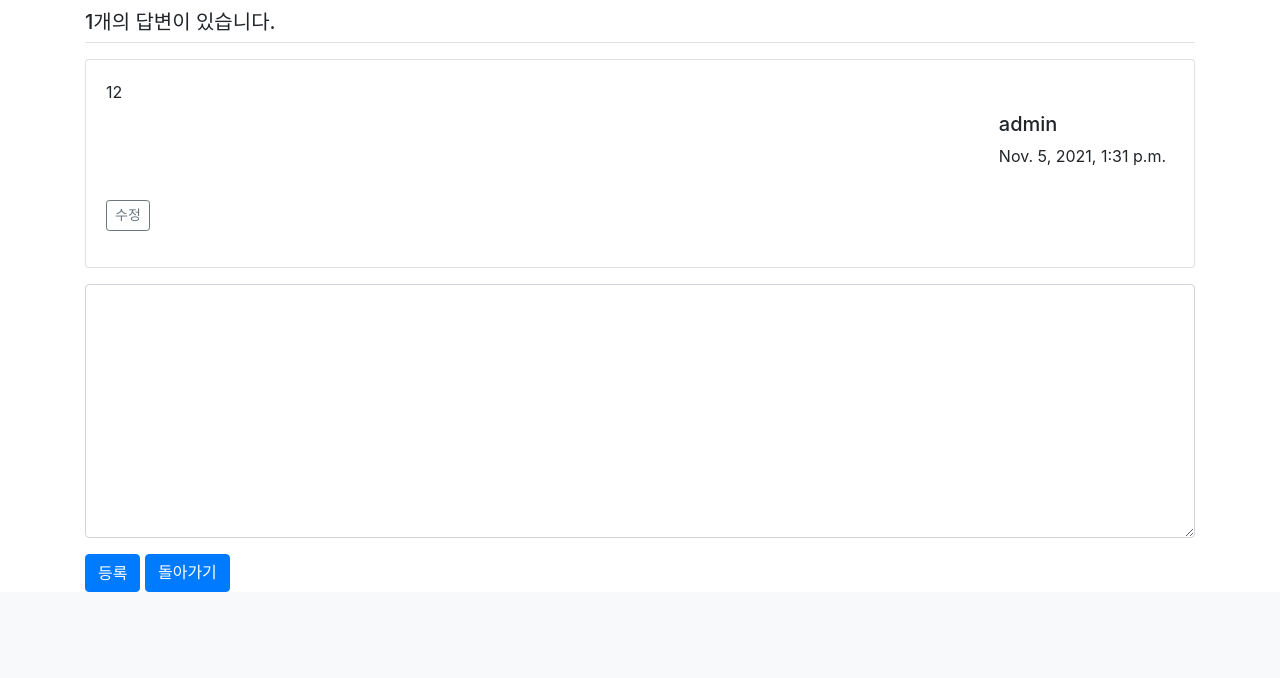
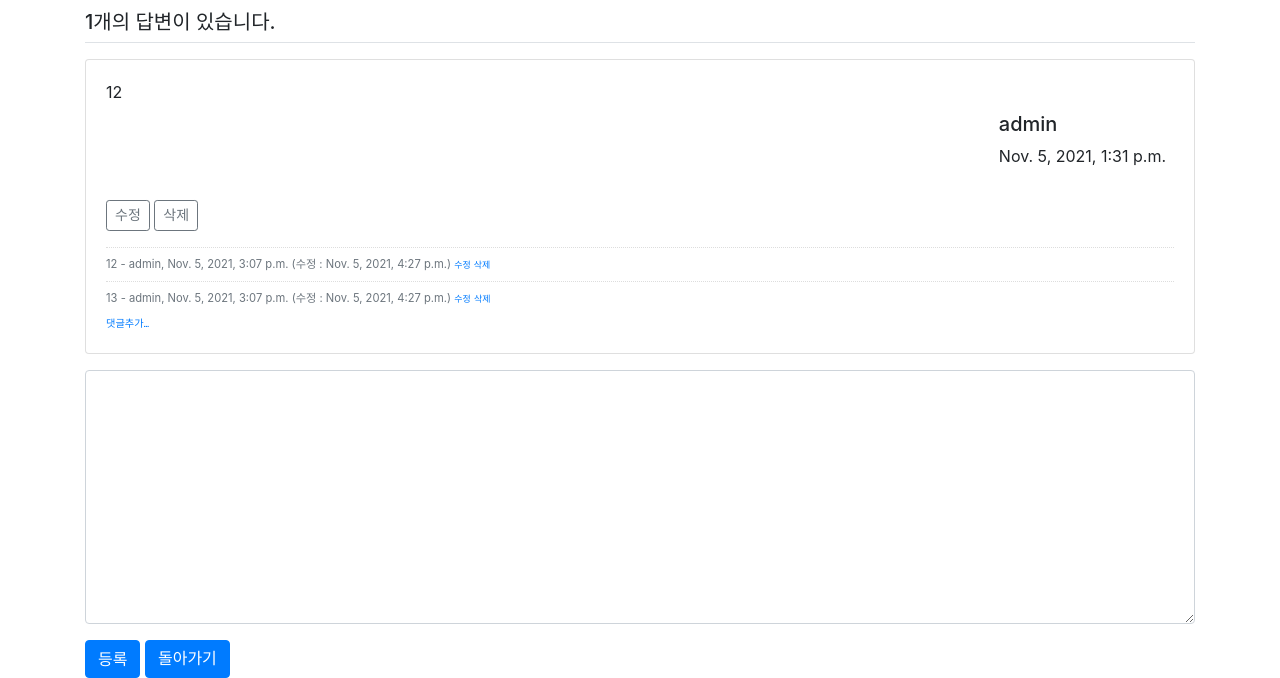
Before and after one commit to mhso09/jump_to_django, a Django app: page /pybo/3/ in a window 1280 px wide. Shown: the part 385-1063 px from the top of the page. Before the commit the page ends 977 px from the top, so only its background shows below. Run offline with Django 3.2, Linux system fonts and the light colour scheme; a user stored in the database is signed in; data comes from the database, SQL or seed files in the repository; both versions use the stored data as it was after the commit; some libraries are stand-ins or nearby versions.

Commit message:
create_comment

```diff
--- a/pybo/urls.py
+++ b/pybo/urls.py
@@ -16,12 +16,20 @@ urlpatterns = [
          views.question_delete, name='question_delete'), # 질문 삭제
     path('answer/modify/<int:answer_id>/',
          views.answer_modify, name='answer_modify'), # 답변 수정
+    path('answer/delete/<int:answer_id>/',
+         views.answer_delete, name='answer_delete'),  # 답변 수정
+
      path('comment/create/question/<int:question_id>',
          views.comment_create_question, name='comment_create_question'), #질문 댓글 등록
-
     path('comment/modify/question/<int:comment_id>',
          views.comment_modify_question, name='comment_modify_question'), # 질문 댓글 수정
+    path('comment/delete/question/<int:comment_id>',
+         views.comment_delete_question, name='comment_delete_question'), # 질문 댓글 삭제
 
-#     path('comment/delete/question/<int:comment_id>',
-#          views.comment_delete_question, name='comment_delete_question'), # 질문 댓글 삭제
+    path('comment/create/answer/<int:answer_id>',
+         views.comment_create_answer, name='comment_create_answer'),  # 답글 댓글 등록
+    path('comment/modify/answer/<int:comment_id>',
+         views.comment_modify_answer, name='comment_modify_answer'),  # 답글 댓글 수정
+    path('comment/delete/answer/<int:comment_id>',
+         views.comment_delete_answer, name='comment_delete_answer'),  # 답글 댓글 삭제
 ]
--- a/pybo/views.py
+++ b/pybo/views.py
@@ -98,6 +98,7 @@ def answer_create(request, question_id):
 #     answer.save()
 #     return redirect('pybo:detail', question_id=question.id)
 
+# 질문 수정
 @login_required(login_url='common:login')
 def question_modify(request, question_id):
     '''
@@ -119,6 +120,7 @@ def question_modify(request, question_id):
     context = {'form':form}
     return render(request, 'pybo/question_form.html', context)
 
+# 질문 삭제
 @login_required(login_url='common:login')
 def question_delete(request, question_id):
     '''
@@ -131,6 +133,7 @@ def question_delete(request, question_id):
     question.delete()
     return redirect('pybo:index')
 
+# 답글 수정
 @login_required(login_url='common:login')
 def answer_modify(request, answer_id):
     '''
@@ -152,6 +155,20 @@ def answer_modify(request, answer_id):
     context = {'answer': answer, 'form': form}
     return render(request, 'pybo/answer_form.html', context)
 
+# 답글 삭제
+@login_required(login_url='common:login')
+def answer_delete(request, answer_id):
+    '''
+    답글삭제
+    '''
+    answer = get_object_or_404(Answer, pk=answer_id)
+    if request.user != answer.author:
+        messages.error(request, '삭제권한이 없습니다.')
+        return redirect('pybo:detail', answer_id=answer.id)
+    answer.delete()
+    return redirect('pybo:index')
+
+# 질문 댓글 작성
 @login_required(login_url='common:login')
 def comment_create_question(request, question_id):
     """
@@ -161,7 +178,7 @@ def comment_create_question(request, question_id):
     if request.method == "POST":
         form = CommentForm(request.POST)
         if form.is_valid():
-            comment = form.save(request.POST)
+            comment = form.save(commit=False)
             comment.author = request.user
             comment.create_date = datetime.now()
             comment.question = question
@@ -172,19 +189,19 @@ def comment_create_question(request, question_id):
     context = {'form':form}
     return render(request, 'pybo/comment_form.html', context)
 
-
+# 질문 댓글 수정
 @login_required(login_url='common:login')
 def comment_modify_question(request, comment_id):
     """
     pybo 댓글 수정하기
     """
-    comment = get_object_or_404(request, pk=comment_id)
+    comment = get_object_or_404(Comment, pk=comment_id)
     if request.user != comment.author:
         messages.error(request, "수정권한이 없습니다.")
         return redirect('pybo:detail', question_id=comment.question.id)
 
     if request.method == "POST":
-        form = CommentForm(request.POST, insrance=comment)
+        form = CommentForm(request.POST, instance=comment)
         if form.is_valid():
             comment = form.save(commit=False)
             comment.modify_date = datetime.now()
@@ -194,3 +211,68 @@ def comment_modify_question(request, comment_id):
         form = CommentForm(instance=comment)
     context = {"form":form}
     return render(request, "pybo/comment_form.html", context)
+
+# 질문 댓글 삭제
+@login_required(login_url='common:login')
+def comment_delete_question(request, comment_id):
+    """
+    pybo 댓글 삭제하기
+    """
+    comment = get_object_or_404(Comment, pk=comment_id)
+    if request.user != comment.author:
+        messages.error(request, "삭제권한이 없습니다.")
+        return redirect("pybo:detail", question_id=comment.question.id)
+    else:
+        comment.delete()
+    return redirect("pybo:detail", question_id=comment.question.id)
+
+# 답글 댓글작성
+@login_required(login_url='common:login')
+def comment_create_answer(request, answer_id):
+    """
+    답글 댓글작성
+    """
+    answer = get_object_or_404(Answer, pk=answer_id)
+    if request.method == "POST":
+        form = CommentForm(request.POST)
+        if form.is_valid():
+            comment = form.save(commit=False)
+            comment.author = request.user
+            comment.create_date = datetime.now()
+            comment.answer = answer
+            comment.save()
+            return redirect("pybo:detail", question_id=comment.answer.question.id)
+    else:
+        form = CommentForm()
+    context = {"form":form}
+    return render(request, "pybo/comment_form.html", context)
+
+# 답글 댓글수정
+@login_required(login_url='common:login')
+def comment_modify_answer(request, comment_id):
+    comment = get_object_or_404(Comment, pk=comment_id)
+    if request.user != comment.author:
+        messages.error("수정권한이 없습니다.")
+        return redirect("pybo:detail", question_id=comment.answer.question.id)
+    if request.method == "POST":
+        form = CommentForm(request.POST, instance=comment)
+        if form.is_valid():
+            comment = form.save(commit=False)
+            comment.modify_date = datetime.now()
+            comment.save()
+            return redirect("pybo:detail", question_id=comment.answer.question.id)
+    else:
+        form = CommentForm(instance=comment)
+    context = {"form":form}
+    return render(request, "pybo/comment_form.html", context)
+
+# 답글 댓글삭제
+@login_required(login_url='common:login')
+def comment_delete_answer(request, comment_id):
+    comment = get_object_or_404(Comment, pk=comment_id)
+    if request.user != comment.author:
+        messages.error("삭제권한이 없습니다.")
+        return redirect("pybo:detail", question_id=comment.answer.question.id)
+    else:
+        comment.delete()
+    return redirect("pybo:detail", question_id=comment.answer.question.id)
--- a/templates/pybo/question_detail.html
+++ b/templates/pybo/question_detail.html
@@ -45,9 +45,9 @@
                 <div class="commtent py-2 text-muted">
                     <!-- 댓글 각각에 comment 스타일 지정 -->
                     <span style='white-space:pre-line;'>{{ comment.content }}</span>
-                    <span> - {{ comment.author}}, {{ comment.create_date }}
+                    <span> - {{ comment.author }}, {{ comment.create_date }}
                         {% if comment.modify_date %}
-                        (수정:{{ commtent.modify_date }})
+                        (수정:{{ comment.modify_date }})
                         {% endif %}
                     </span>
                     {% if request.user == comment.author %}
@@ -59,8 +59,8 @@
             </div>
             {% endif %}
             <div>
+                <!-- 댓글 추가 링크 -->
                 <a href="{% url 'pybo:comment_create_question' question.id %}" class="small"><small>댓글 추가...</small></a>
-                <!-- 댓글 추가 링크 -->
             </div>
             <!-- 질문 댓글 end -->
         </div>
@@ -88,8 +88,30 @@
             {% if request.user == answer.author %}
             <div class="my-3">
                 <a href="{% url 'pybo:answer_modify' answer.id %}" class="btn btn-sm btn-outline-secondary">수정</a>
+                <a href="#" class="delete btn btn-sm btn-outline-secondary" data-uri="{% url 'pybo:answer_delete' answer.id %}">삭제</a>
             </div>
             {% endif %}
+            {% if answer.comment_set.count > 0 %}
+            <div class="mt-3">
+                {%for comment in answer.comment_set.all %}
+                <div class="comment py-2 text-muted">
+                    <span style="white-space: pre-line;">{{ comment.content }}</span>
+                    <span>- {{ comment.author }}, {{ comment.create_date }}
+                        {% if comment.modify_date %}
+                        (수정 : {{ comment.modify_date }})
+                        {% endif %}
+                    </span>
+                    {% if request.user == comment.author %}
+                    <a href="{% url 'pybo:comment_modify_answer' comment.id %}" class="small">수정</a>
+                    <a href="#" class="small delete" data-uri="{% url 'pybo:comment_delete_answer' comment.id  %}">삭제</a>
+                    {% endif %}
+                </div>
+                {% endfor %}
+            </div>
+            {% endif %}
+            <div>
+                <a href="{% url 'pybo:comment_create_answer' answer.id %}" class="small"><small>댓글추가...</small></a>
+            </div>
         </div>
     </div>
     {% endfor %}
```
Also changed, not shown: db.sqlite3.
